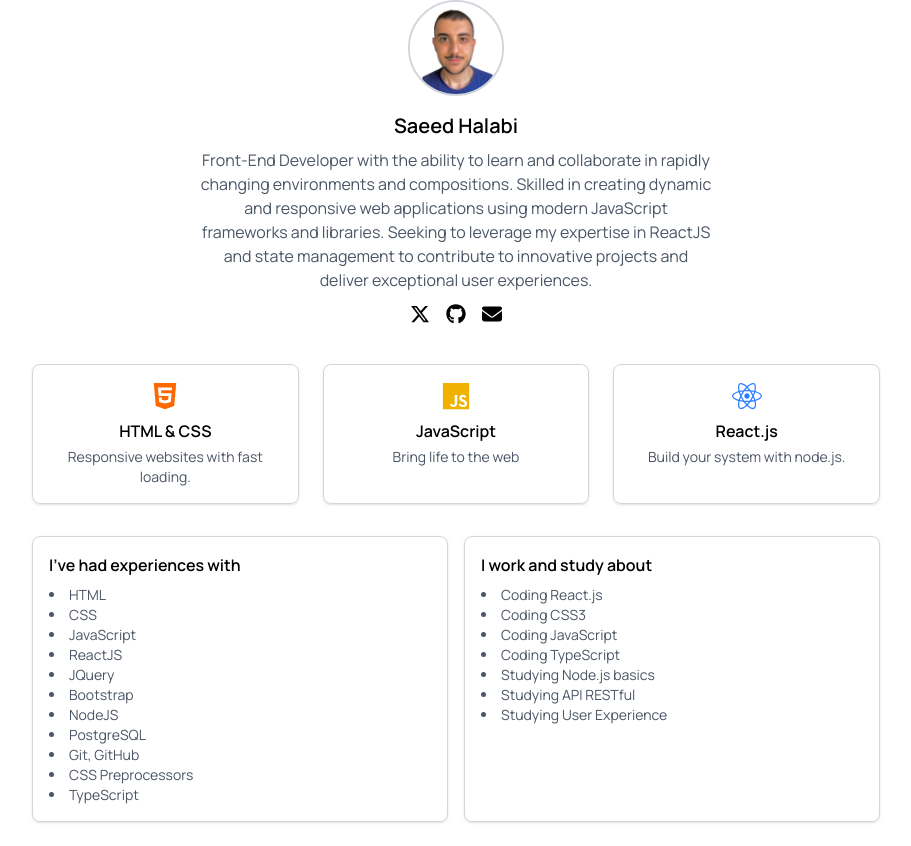
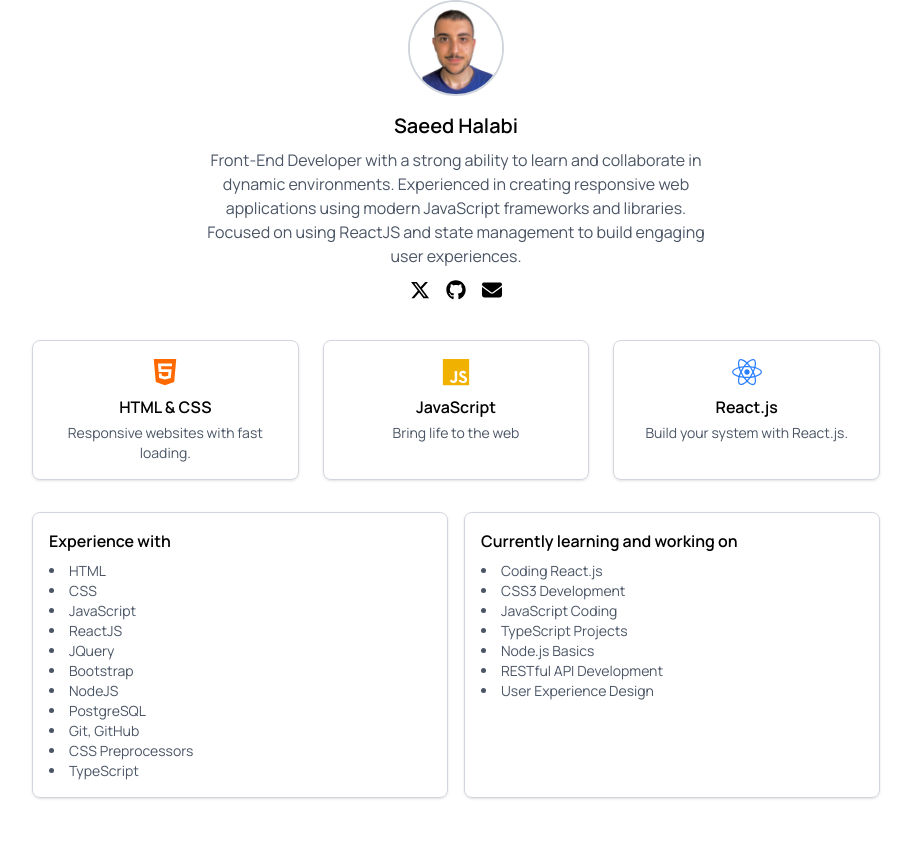
Before and after one commit to saeedhalabi/Portfolio, a React (Vite) app: page / in a window 1280 px wide. Shown: the part 1763-2609 px from the top of the page, without its empty margins (184-1095 px from the left). After the commit the page ends 2585 px from the top, so only its background shows below. Built offline with nearby package versions, Linux system fonts and the light colour scheme; a web font is replaced by a local one.

Commit message:
add semantics

```diff
--- a/src/Components/About.jsx
+++ b/src/Components/About.jsx
@@ -11,6 +11,7 @@ import {
 } from "react-icons/fa6";
 import AOS from "aos";
 import "aos/dist/aos.css";
+
 const About = () => {
   useEffect(() => {
     AOS.init({
@@ -19,17 +20,19 @@ const About = () => {
       once: true,
     });
   }, []);
+
   return (
-    <div className="max-w-4xl mx-auto p-6">
-      <div className="text-left relative">
-        <h2 className="text-2xl font-bold relative">about me</h2>
+    <main className="max-w-4xl mx-auto p-6">
+      {/* About Section */}
+      <section className="text-left relative">
+        <header>
+          <h2 className="text-2xl font-bold relative">About Me</h2>
           <span className="w-16 h-1 bg-black absolute left-0 top-8"></span>
-      </div>
-
+        </header>
         <div className="flex flex-col items-center text-center mt-6">
           <img
             src={SaeedImage}
-          alt="Saeed Halabi's Profile Picture"
+            alt="Saeed Halabi's Profile"
             className="w-24 h-24 rounded-full border-2 border-gray-300"
           />
           <h1 className="text-xl font-semibold mt-4">Saeed Halabi</h1>
@@ -38,12 +41,11 @@ const About = () => {
             data-aos-duration="1000"
             className="text-gray-600 mt-2 max-w-lg"
           >
-          Front-End Developer with the ability to learn and collaborate in
-          rapidly changing environments and compositions. Skilled in creating
-          dynamic and responsive web applications using modern JavaScript
-          frameworks and libraries. Seeking to leverage my expertise in ReactJS
-          and state management to contribute to innovative projects and deliver
-          exceptional user experiences.
+            Front-End Developer with a strong ability to learn and collaborate
+            in dynamic environments. Experienced in creating responsive web
+            applications using modern JavaScript frameworks and libraries.
+            Focused on using ReactJS and state management to build engaging user
+            experiences.
           </p>
           <div className="flex space-x-4 mt-3 text-xl">
             <a
@@ -70,27 +72,28 @@ const About = () => {
             </a>
           </div>
         </div>
+      </section>
 
       {/* Skills Section */}
-      <div className="grid grid-cols-1 md:grid-cols-3 gap-6 mt-10">
+      <section className="grid grid-cols-1 md:grid-cols-3 gap-6 mt-10">
         {[
           {
             title: "HTML & CSS",
             desc: "Responsive websites with fast loading.",
-            icon: <FaHtml5 className="text-orange-500 text-3xl " />,
+            icon: <FaHtml5 className="text-orange-500 text-3xl" />,
           },
           {
             title: "JavaScript",
             desc: "Bring life to the web",
-            icon: <FaJs className="text-yellow-500 text-3xl " />,
+            icon: <FaJs className="text-yellow-500 text-3xl" />,
           },
           {
             title: "React.js",
-            desc: "Build your system with node.js.",
-            icon: <FaReact className="text-blue-500 text-3xl " />,
+            desc: "Build your system with React.js.",
+            icon: <FaReact className="text-blue-500 text-3xl" />,
           },
         ].map((skill, index) => (
-          <div
+          <article
             data-aos="fade-up"
             data-aos-duration="1000"
             key={index}
@@ -99,15 +102,15 @@ const About = () => {
             <div className="flex items-center justify-center">{skill.icon}</div>
             <h3 className="font-semibold mt-2">{skill.title}</h3>
             <p className="text-gray-600 text-sm mt-1">{skill.desc}</p>
-          </div>
+          </article>
         ))}
-      </div>
+      </section>
 
       {/* Experience & Study Section */}
-      <div className="grid grid-cols-1 md:grid-cols-2 gap-4 mt-8">
+      <section className="grid grid-cols-1 md:grid-cols-2 gap-4 mt-8">
         {[
           {
-            title: "I've had experiences with",
+            title: "Experience with",
             items: [
               "HTML",
               "CSS",
@@ -123,19 +126,19 @@ const About = () => {
             ],
           },
           {
-            title: "I work and study about",
+            title: "Currently learning and working on",
             items: [
               "Coding React.js",
-              "Coding CSS3",
-              "Coding JavaScript",
-              "Coding TypeScript",
-              "Studying Node.js basics",
-              "Studying API RESTful",
-              "Studying User Experience",
+              "CSS3 Development",
+              "JavaScript Coding",
+              "TypeScript Projects",
+              "Node.js Basics",
+              "RESTful API Development",
+              "User Experience Design",
             ],
           },
         ].map((section, index) => (
-          <div
+          <article
             data-aos="fade-up"
             data-aos-duration="1000"
             key={index}
@@ -147,10 +150,10 @@ const About = () => {
                 <li key={i}>{item}</li>
               ))}
             </ul>
-          </div>
+          </article>
         ))}
-      </div>
-    </div>
+      </section>
+    </main>
   );
 };
 
```
Lines whose indentation alone changed are shown as unchanged.
